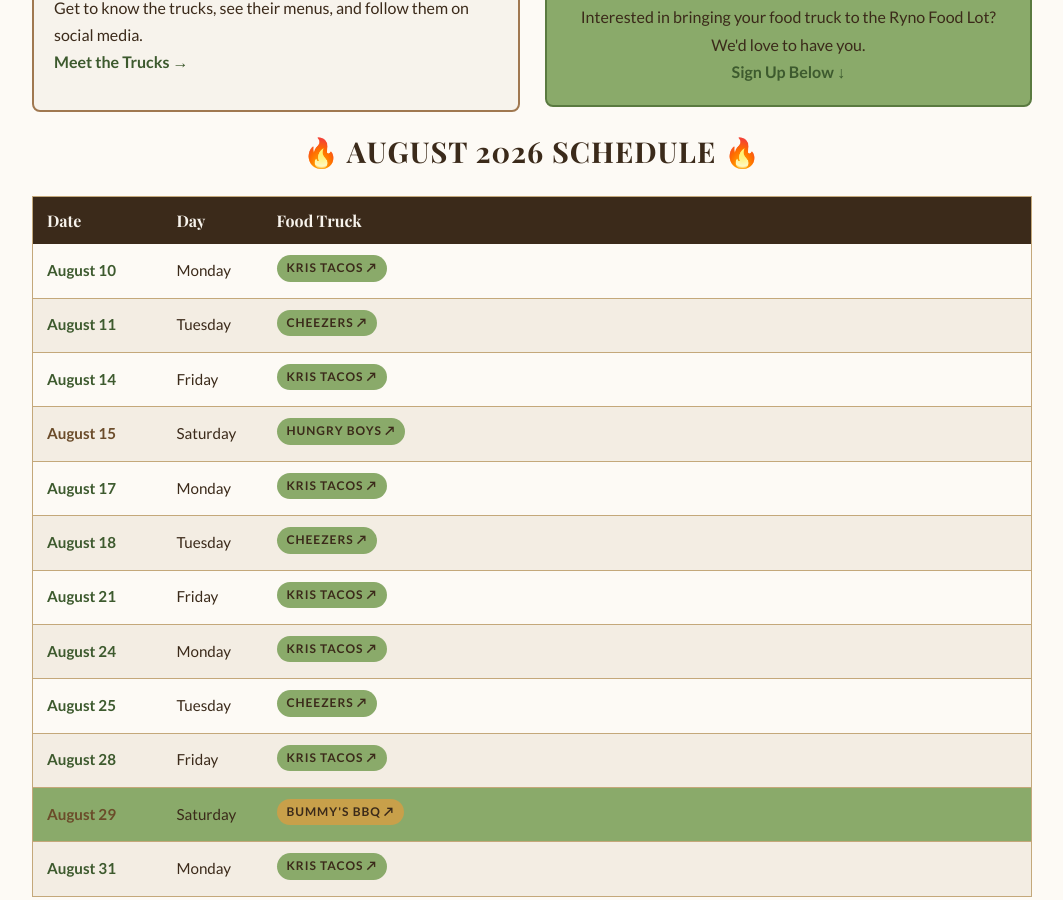
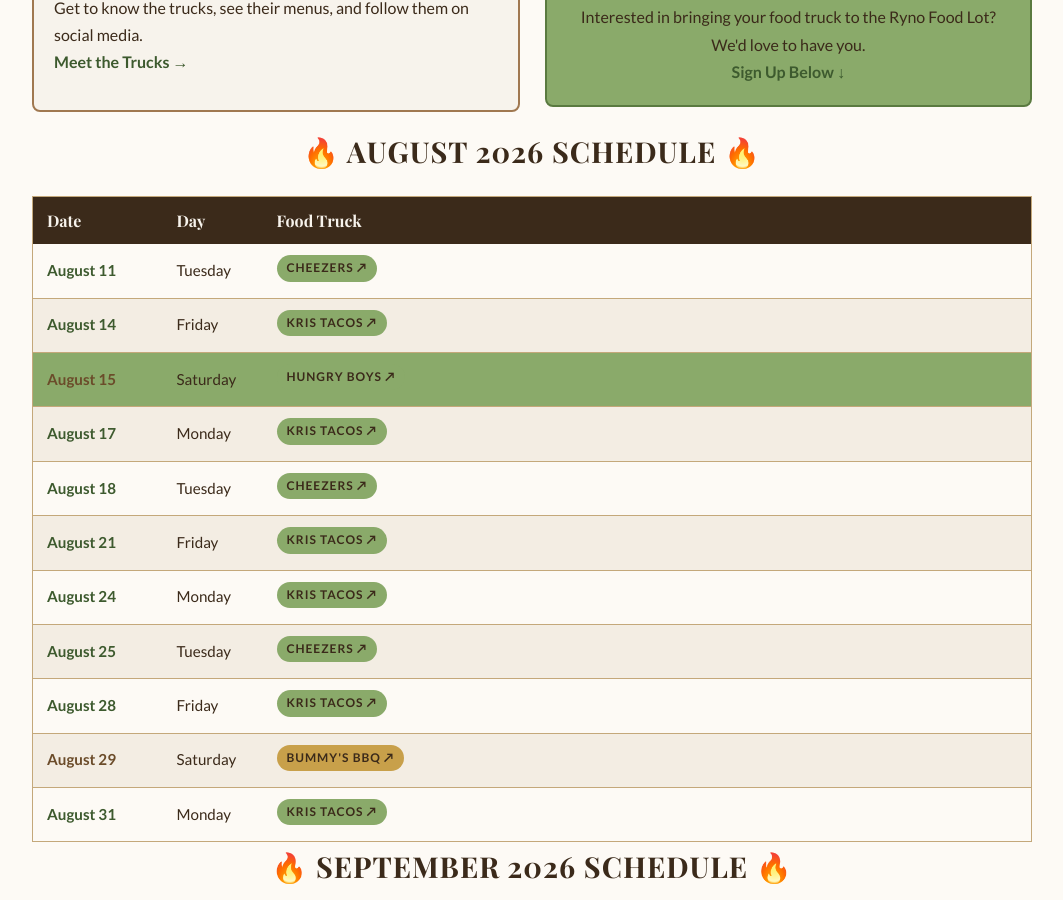
Before and after one commit to blueearthcommunitymarket/blueearthcommunitymarket.github.io, a Jekyll site: the page built from ryno-food-lot/index.html, in a window 1280 px wide and 900 px high, scrolled down 479 px. Shown: the whole window, without its empty margins (108-1171 px from the left). Built offline with Jekyll 4.4.1, drawn with Linux system fonts in a browser that asks for light colours; some web fonts are replaced.

Commit message:
food-lot: remove past dates (auto-cleanup 2026-08-10)

```diff
--- a/ryno-food-lot/index.html
+++ b/ryno-food-lot/index.html
@@ -226,7 +226,7 @@
                 <tr><th style="width:130px;">Date</th><th style="width:100px;">Day</th><th>Food Truck</th></tr>
             </thead>
             <tbody>
-                <tr><td class="race-date">August 10</td><td>Monday</td><td><span class="tag"><a href="https://www.facebook.com/share/1AquB7sxYj/?mibextid=wwXIfr" target="_blank" rel="noopener" style="color:inherit;text-decoration:none;">Kris Tacos ↗</a></span></td></tr>
+
                 <tr><td class="race-date">August 11</td><td>Tuesday</td><td><span class="tag"><a href="https://www.facebook.com/share/1CZyABySqK/?mibextid=wwXIfr" target="_blank" rel="noopener" style="color:inherit;text-decoration:none;">Cheezers ↗</a></span></td></tr>
                 <tr><td class="race-date">August 14</td><td>Friday</td><td><span class="tag"><a href="https://www.facebook.com/share/1AquB7sxYj/?mibextid=wwXIfr" target="_blank" rel="noopener" style="color:inherit;text-decoration:none;">Kris Tacos ↗</a></span></td></tr>
                 <tr style="background: var(--green-light);"><td class="race-date special-event">August 15</td><td>Saturday</td><td><span class="tag"><a href="https://www.facebook.com/hungryboysiowa" target="_blank" rel="noopener" style="color:inherit;text-decoration:none;">Hungry Boys ↗</a></span></td></tr>
```
